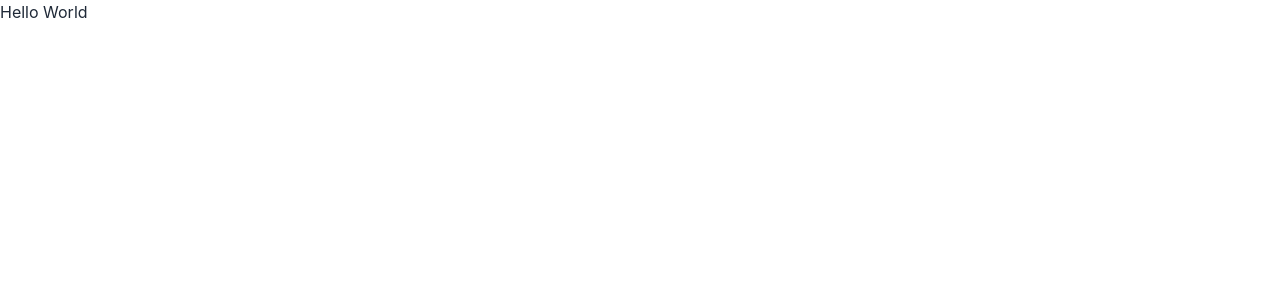
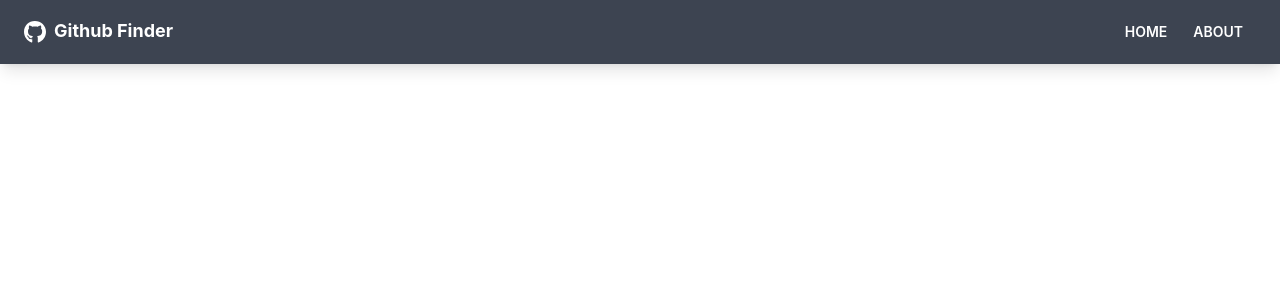
Before and after one commit to Anirudh-koushik-99/Github-Finder, a React (Create React App) app: page / in a window 1280 px wide. Shown: the top 300 px of the page. Built offline with nearby package versions, Linux system fonts and the light colour scheme.

Commit message:
navbar commit

```diff
--- a/package.json
+++ b/package.json
@@ -9,6 +9,8 @@
     "daisyui": "^2.51.6",
     "react": "^18.2.0",
     "react-dom": "^18.2.0",
+    "react-icons": "^4.8.0",
+    "react-router-dom": "^6.11.1",
     "react-scripts": "5.0.1",
     "web-vitals": "^2.1.4"
   },
--- a/public/index.html
+++ b/public/index.html
@@ -10,34 +10,13 @@
       content="Web site created using create-react-app"
     />
     <link rel="apple-touch-icon" href="%PUBLIC_URL%/logo192.png" />
-    <!--
-      manifest.json provides metadata used when your web app is installed on a
-      user's mobile device or desktop. See https://developers.google.com/web/fundamentals/web-app-manifest/
-    -->
     <link rel="manifest" href="%PUBLIC_URL%/manifest.json" />
-    <!--
-      Notice the use of %PUBLIC_URL% in the tags above.
-      It will be replaced with the URL of the `public` folder during the build.
-      Only files inside the `public` folder can be referenced from the HTML.
 
-      Unlike "/favicon.ico" or "favicon.ico", "%PUBLIC_URL%/favicon.ico" will
-      work correctly both with client-side routing and a non-root public URL.
-      Learn how to configure a non-root public URL by running `npm run build`.
-    -->
-    <title>React App</title>
+    <title>Github Finder</title>
   </head>
   <body>
     <noscript>You need to enable JavaScript to run this app.</noscript>
     <div id="root"></div>
-    <!--
-      This HTML file is a template.
-      If you open it directly in the browser, you will see an empty page.
 
-      You can add webfonts, meta tags, or analytics to this file.
-      The build step will place the bundled scripts into the <body> tag.
-
-      To begin the development, run `npm start` or `yarn start`.
-      To create a production bundle, use `npm run build` or `yarn build`.
-    -->
   </body>
 </html>
--- a/src/App.js
+++ b/src/App.js
@@ -1,9 +1,14 @@
+import { BrowserRouter as Router } from "react-router-dom";
+import Navbar from "./components/layout/Navbar";
+
 
 function App() {
   return (
-    <div>
-      <h1>Hello World</h1>
-    </div>
+    <Router>
+      <div className="flex flex-col justify-between h-screen">
+        <Navbar />
+      </div>
+    </Router>
   );
 }
 
--- /dev/null
+++ b/src/components/layout/Navbar.jsx
@@ -0,0 +1,39 @@
+import {FaGithub} from 'react-icons/fa'
+import {Link} from 'react-router-dom'
+import PropTypes from 'prop-types'
+
+
+function Navbar({title}) {
+  return (
+    <nav className='navbar mb-12 shadow-lg bg-neutral text-neutral-content'>
+        <div className="container mx-auto">
+            <div className="flex-none px-2 mx-2">
+                <FaGithub className='inline pr-2 text-3xl'/>
+                <Link to='/' className='text-lg font-bold'>
+                {title}
+                </Link>
+            </div>
+
+            <div className="flex-1 px-2 mx-2">
+                <div className="flex justify-end">
+                    <Link to='/' className='btn btn-ghost btn-sm rounded-btn'>
+                        Home
+                    </Link>
+                    <Link to='/about' className='btn btn-ghost btn-sm rounded-btn'>
+                        About
+                    </Link>
+                </div>
+            </div>
+        </div>
+    </nav>
+  )
+}
+
+Navbar.defaultProps = {
+    title:'Github Finder',
+}
+
+Navbar.propTypes = {
+    title: PropTypes.string,
+}
+export default Navbar
```
Also changed, not shown: 1 other file (tests, documents, lock files or other folders).
